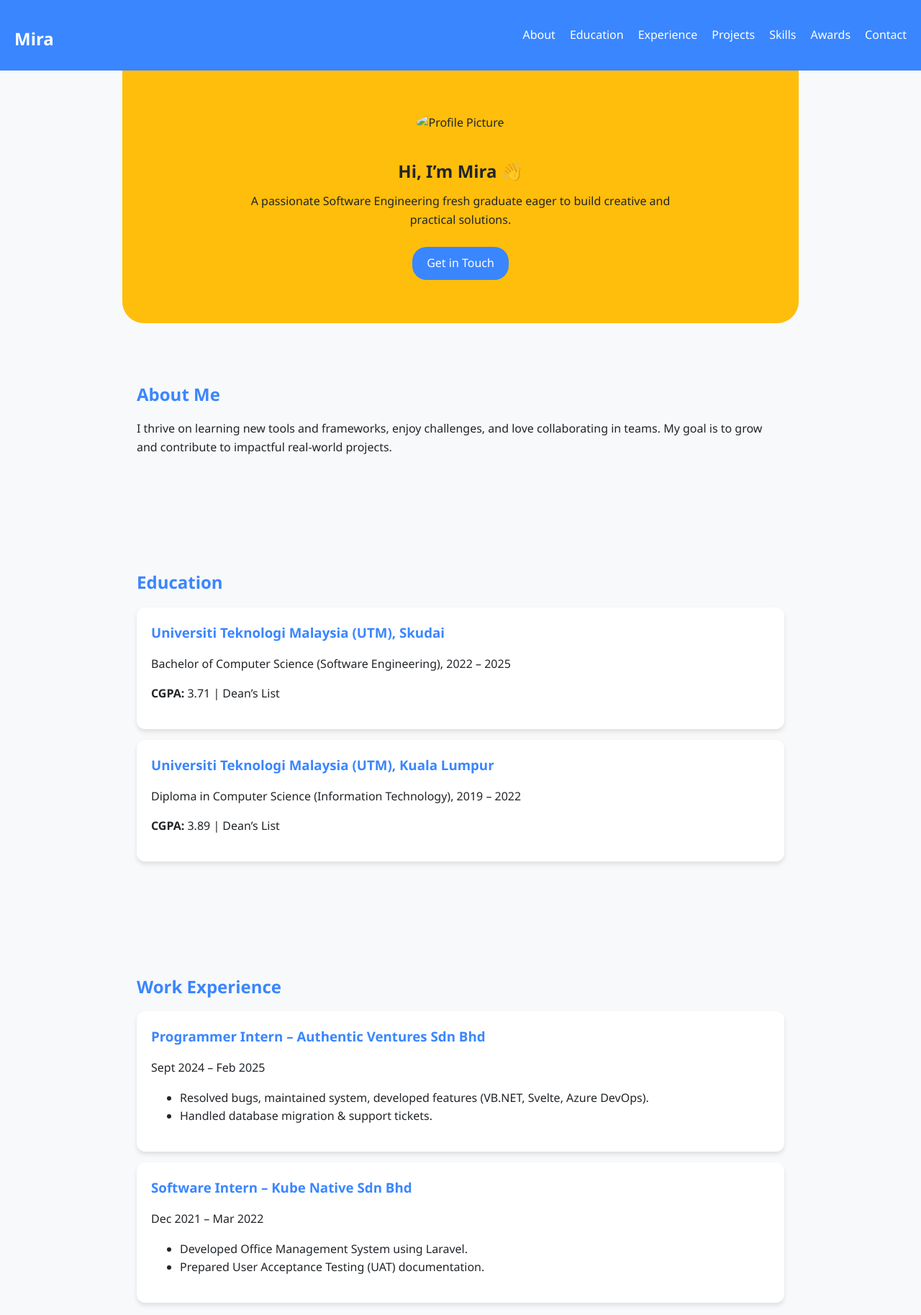
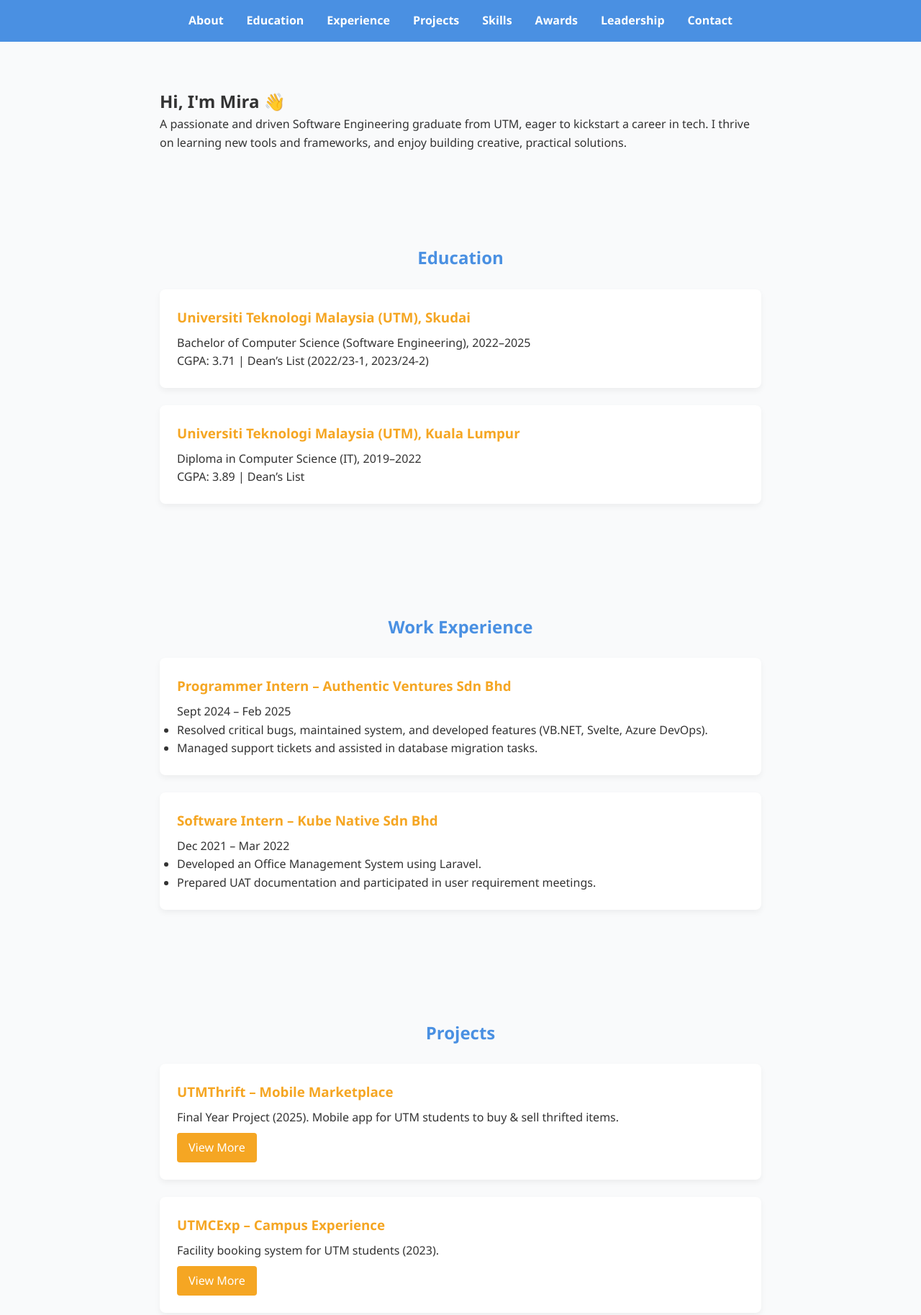
Before and after one commit to nuramirahathirahnazli/nuramirahathirahnazli.github.io, a plain HTML site: page index.html in a window 1280 px wide. Shown: the top 1827 px of the page at 72% size. Drawn offline with Linux system fonts and the light colour scheme.

Commit message:
Modified info

```diff
--- a/index.html
+++ b/index.html
@@ -3,14 +3,14 @@
 <head>
   <meta charset="UTF-8">
   <meta name="viewport" content="width=device-width, initial-scale=1.0">
-  <title>Mira's Portfolio</title>
+  <title>Mira | Portfolio</title>
   <link rel="stylesheet" href="style.css">
 </head>
 <body>
-  <!-- Navigation -->
+
+  <!-- Navbar -->
   <header>
     <nav>
-      <h1>Mira</h1>
       <ul>
         <li><a href="#about">About</a></li>
         <li><a href="#education">Education</a></li>
@@ -18,113 +18,116 @@
         <li><a href="#projects">Projects</a></li>
         <li><a href="#skills">Skills</a></li>
         <li><a href="#awards">Awards</a></li>
+        <li><a href="#leadership">Leadership</a></li>
         <li><a href="#contact">Contact</a></li>
       </ul>
     </nav>
   </header>
 
-  <!-- Hero Section -->
-  <section class="hero">
-    <img src="assets/profile.jpg" alt="Profile Picture">
-    <h2>Hi, I’m Mira 👋</h2>
-    <p>A passionate Software Engineering fresh graduate eager to build creative and practical solutions.</p>
-    <a href="#contact" class="btn">Get in Touch</a>
-  </section>
-
   <!-- About -->
-  <section id="about">
-    <h2>About Me</h2>
-    <p>I thrive on learning new tools and frameworks, enjoy challenges, and love collaborating in teams. My goal is to grow and contribute to impactful real-world projects.</p>
+  <section id="about" class="section">
+    <h1>Hi, I'm Mira 👋</h1>
+    <p>A passionate and driven Software Engineering graduate from UTM, eager to kickstart a career in tech.
+    I thrive on learning new tools and frameworks, and enjoy building creative, practical solutions.</p>
   </section>
 
   <!-- Education -->
-  <section id="education">
+  <section id="education" class="section">
     <h2>Education</h2>
     <div class="card">
       <h3>Universiti Teknologi Malaysia (UTM), Skudai</h3>
-      <p>Bachelor of Computer Science (Software Engineering), 2022 – 2025</p>
-      <p><strong>CGPA:</strong> 3.71 | Dean’s List</p>
+      <p>Bachelor of Computer Science (Software Engineering), 2022–2025</p>
+      <p>CGPA: 3.71 | Dean’s List (2022/23-1, 2023/24-2)</p>
     </div>
     <div class="card">
       <h3>Universiti Teknologi Malaysia (UTM), Kuala Lumpur</h3>
-      <p>Diploma in Computer Science (Information Technology), 2019 – 2022</p>
-      <p><strong>CGPA:</strong> 3.89 | Dean’s List</p>
+      <p>Diploma in Computer Science (IT), 2019–2022</p>
+      <p>CGPA: 3.89 | Dean’s List</p>
     </div>
   </section>
 
-  <!-- Experience -->
-  <section id="experience">
+  <!-- Work Experience -->
+  <section id="experience" class="section">
     <h2>Work Experience</h2>
     <div class="card">
       <h3>Programmer Intern – Authentic Ventures Sdn Bhd</h3>
       <p>Sept 2024 – Feb 2025</p>
       <ul>
-        <li>Resolved bugs, maintained system, developed features (VB.NET, Svelte, Azure DevOps).</li>
-        <li>Handled database migration & support tickets.</li>
+        <li>Resolved critical bugs, maintained system, and developed features (VB.NET, Svelte, Azure DevOps).</li>
+        <li>Managed support tickets and assisted in database migration tasks.</li>
       </ul>
     </div>
     <div class="card">
       <h3>Software Intern – Kube Native Sdn Bhd</h3>
       <p>Dec 2021 – Mar 2022</p>
       <ul>
-        <li>Developed Office Management System using Laravel.</li>
-        <li>Prepared User Acceptance Testing (UAT) documentation.</li>
+        <li>Developed an Office Management System using Laravel.</li>
+        <li>Prepared UAT documentation and participated in user requirement meetings.</li>
       </ul>
     </div>
   </section>
 
   <!-- Projects -->
-  <section id="projects">
+  <section id="projects" class="section">
     <h2>Projects</h2>
     <div class="card">
-      <h3>UTMThrift</h3>
-      <p>Mobile Marketplace for thrifted items | Flutter + Laravel</p>
+      <h3>UTMThrift – Mobile Marketplace</h3>
+      <p>Final Year Project (2025). Mobile app for UTM students to buy & sell thrifted items.</p>
+      <a href="project-utmthrift.html" class="btn">View More</a>
     </div>
     <div class="card">
-      <h3>UTMCExp</h3>
-      <p>Facility booking system for UTM students | Laravel + MySQL</p>
-    </div>
-    <div class="card">
-      <h3>MobiTrainer (Hackathon 2024 Winner)</h3>
-      <p>AI-driven rehabilitation assistant for wheelchair users.</p>
+      <h3>UTMCExp – Campus Experience</h3>
+      <p>Facility booking system for UTM students (2023).</p>
+      <a href="project-utmcexp.html" class="btn">View More</a>
     </div>
   </section>
 
   <!-- Skills -->
-  <section id="skills">
+  <section id="skills" class="section">
     <h2>Skills</h2>
-    <ul class="skills-list">
-      <li>HTML, PHP, CSS, MySQL</li>
-      <li>C++, Java, JavaScript, Laravel, Dart, Flutter</li>
-      <li>VB.NET, Svelte</li>
-      <li>GitHub, Figma, Azure DevOps</li>
+    <div class="skills-grid">
+      <div><strong>Languages:</strong> HTML, PHP, CSS, MySQL (Advanced), C++, Java, JS, Laravel, Dart, Flutter</div>
+      <div><strong>Tools:</strong> VS Code, PhpMyAdmin, Postman, Firebase, Azure DevOps</div>
+      <div><strong>Others:</strong> Figma, Canva, Github, Xampp, Jira, Trello</div>
+    </div>
+  </section>
+
+  <!-- Awards -->
+  <section id="awards" class="section">
+    <h2>Awards & Achievements</h2>
+    <div class="card">
+      <h3>Microsoft AI APAC Hackathon 2024</h3>
+      <p>1st Place – Built “MobiTrainer”, an AI-driven rehab assistant for wheelchair users.</p>
+      <img src="images/hackathon.jpg" alt="Hackathon Award" class="award-img">
+    </div>
+    <div class="card">
+      <h3>Symposium Iskandar Puteri – Best Prototype 2023</h3>
+      <p>Low Carbon Monitoring System Prototype, in collaboration with local council.</p>
+      <img src="images/symposium.jpg" alt="Symposium Award" class="award-img">
+    </div>
+  </section>
+
+  <!-- Leadership -->
+  <section id="leadership" class="section">
+    <h2>Leadership & Activities</h2>
+    <ul>
+      <li>🏆 1st Place, Consumer Dash Competition – UTM JB (2024)</li>
+      <li>🥈 Runner-Up, Gambut Explorace – UTM JB (2023)</li>
+      <li>👩‍💻 Committee Member, Symposium Iskandar Puteri Low Carbon (2023)</li>
     </ul>
   </section>
 
-  <!-- Awards -->
-  <section id="awards">
-    <h2>Awards</h2>
-    <div class="card">
-      <h3>Microsoft AI APAC Hackathon 2024</h3>
-      <p>1st Place – MobiTrainer project</p>
-    </div>
-    <div class="card">
-      <h3>Symposium Iskandar Puteri 2023</h3>
-      <p>Best Prototype Award</p>
-    </div>
+  <!-- Contact -->
+  <section id="contact" class="section">
+    <h2>Contact</h2>
+    <p>Email: <a href="mailto:amirahathirahnazli@gmail.com">amirahathirahnazli@gmail.com</a></p>
+    <p>GitHub: <a href="https://github.com/nuramirahathirahnazli" target="_blank">github.com/nuramirahathirahnazli</a></p>
+    <p>LinkedIn: <a href="https://linkedin.com/in/amirahathirahnazli/" target="_blank">linkedin.com/in/amirahathirahnazli/</a></p>
   </section>
 
-  <!-- Contact -->
-  <section id="contact">
-    <h2>Contact</h2>
-    <p>Email: <a href="mailto:amirahathirahnazli@gmail.com">amirahathirahnazli@gmail.com</a></p>
-    <p>LinkedIn: <a href="#">https://www.linkedin.com/in/amirahathirahnazli/</a></p>
-    <p>GitHub: <a href="#">https://github.com/nuramirahathirahnazli</a></p>
-  </section>
-
-  <!-- Footer -->
   <footer>
     <p>© 2025 Mira. All Rights Reserved.</p>
   </footer>
+
 </body>
 </html>
--- a/style.css
+++ b/style.css
@@ -1,118 +1,120 @@
-/* ====== Global ====== */
+/* === Global Styles === */
+:root {
+  --primary: #4A90E2;
+  --secondary: #F5A623;
+  --accent: #50E3C2;
+  --text-dark: #333;
+  --bg-light: #F9FAFB;
+}
+
+* {
+  margin: 0;
+  padding: 0;
+  box-sizing: border-box;
+  scroll-behavior: smooth;
+  font-family: "Segoe UI", Arial, sans-serif;
+}
+
 body {
-  margin: 0;
-  font-family: 'Segoe UI', Tahoma, Geneva, Verdana, sans-serif;
-  background: #F8F9FA;
-  color: #212529;
+  background: var(--bg-light);
+  color: var(--text-dark);
   line-height: 1.6;
 }
 
-h1, h2, h3 {
-  color: #3A86FF;
-  margin-bottom: 10px;
+/* === Navbar === */
+header {
+  background: var(--primary);
+  padding: 1rem;
+  position: sticky;
+  top: 0;
+  z-index: 1000;
 }
 
-section {
-  padding: 60px 20px;
+nav ul {
+  display: flex;
+  justify-content: center;
+  list-style: none;
+}
+
+nav ul li {
+  margin: 0 1rem;
+}
+
+nav ul li a {
+  color: #fff;
+  text-decoration: none;
+  font-weight: bold;
+  transition: 0.3s;
+}
+
+nav ul li a:hover {
+  color: var(--secondary);
+}
+
+/* === Sections === */
+.section {
+  padding: 4rem 2rem;
   max-width: 900px;
   margin: auto;
 }
 
-a {
-  color: #3A86FF;
-  text-decoration: none;
-}
-a:hover {
-  text-decoration: underline;
+.section h2 {
+  color: var(--primary);
+  margin-bottom: 1.5rem;
+  text-align: center;
 }
 
-/* ====== Navbar ====== */
-header {
-  background: #3A86FF;
-  padding: 15px 20px;
-}
-nav {
-  display: flex;
-  justify-content: space-between;
-  align-items: center;
-}
-nav h1 {
-  color: #fff;
-}
-nav ul {
-  list-style: none;
-  display: flex;
-  gap: 20px;
-  margin: 0;
-}
-nav ul li a {
-  color: #fff;
-  font-weight: 500;
+/* === Cards === */
+.card {
+  background: #fff;
+  border-radius: 8px;
+  padding: 1.5rem;
+  margin-bottom: 1.5rem;
+  box-shadow: 0 4px 8px rgba(0,0,0,0.05);
 }
 
-/* ====== Hero ====== */
-.hero {
-  text-align: center;
-  background: #FFBE0B;
-  padding: 60px 20px;
-  border-radius: 0 0 30px 30px;
+.card h3 {
+  margin-bottom: 0.5rem;
+  color: var(--secondary);
 }
-.hero img {
-  width: 120px;
-  height: 120px;
-  border-radius: 50%;
-  margin-bottom: 15px;
-}
-.hero h2 {
-  color: #212529;
-}
-.hero p {
-  max-width: 600px;
-  margin: 10px auto;
-}
+
+/* === Buttons === */
 .btn {
   display: inline-block;
-  margin-top: 15px;
-  padding: 10px 20px;
-  background: #3A86FF;
-  color: white;
-  border-radius: 20px;
-}
-.btn:hover {
-  background: #8338EC;
+  margin-top: 0.5rem;
+  padding: 0.5rem 1rem;
+  background: var(--secondary);
+  color: #fff;
+  border-radius: 4px;
+  text-decoration: none;
+  transition: 0.3s;
 }
 
-/* ====== Cards ====== */
-.card {
-  background: white;
-  padding: 20px;
-  margin: 15px 0;
-  border-radius: 12px;
-  box-shadow: 0 4px 6px rgba(0,0,0,0.1);
-}
-.card h3 {
-  margin-top: 0;
+.btn:hover {
+  background: var(--accent);
+  color: var(--text-dark);
 }
 
-/* ====== Skills ====== */
-.skills-list {
-  display: flex;
-  flex-wrap: wrap;
-  gap: 10px;
-}
-.skills-list li {
-  background: #8338EC;
-  color: white;
-  padding: 8px 15px;
-  border-radius: 20px;
-  list-style: none;
+/* === Skills === */
+.skills-grid {
+  display: grid;
+  gap: 1rem;
 }
 
-/* ====== Footer ====== */
+/* === Awards Images === */
+.award-img {
+  margin-top: 1rem;
+  width: 100%;
+  max-width: 500px;
+  border-radius: 6px;
+  box-shadow: 0 3px 6px rgba(0,0,0,0.1);
+}
+
+/* === Footer === */
 footer {
+  background: var(--primary);
+  color: #fff;
   text-align: center;
-  background: #3A86FF;
-  color: white;
-  padding: 15px;
-  margin-top: 30px;
+  padding: 1rem;
+  margin-top: 2rem;
 }
```
